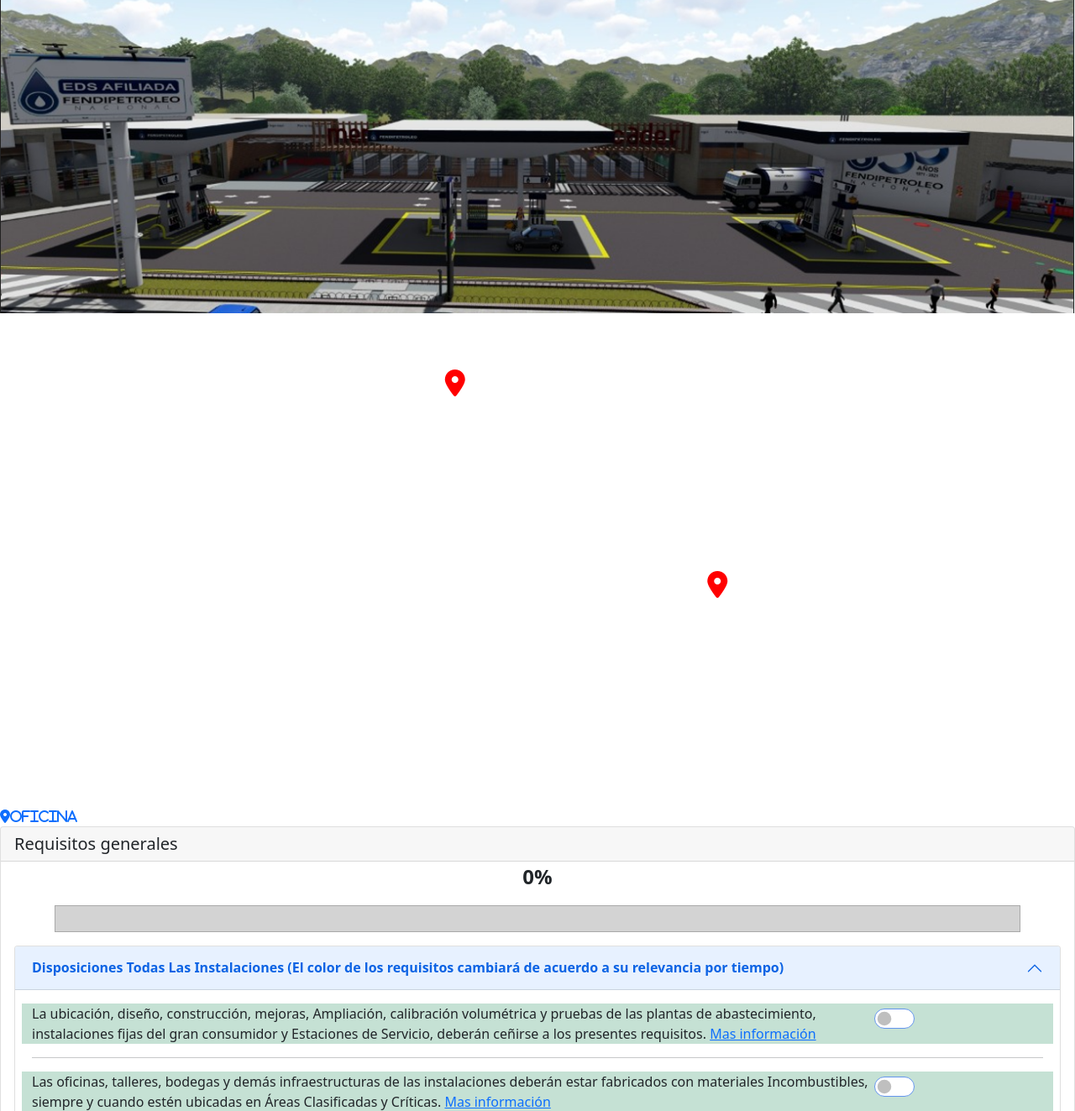
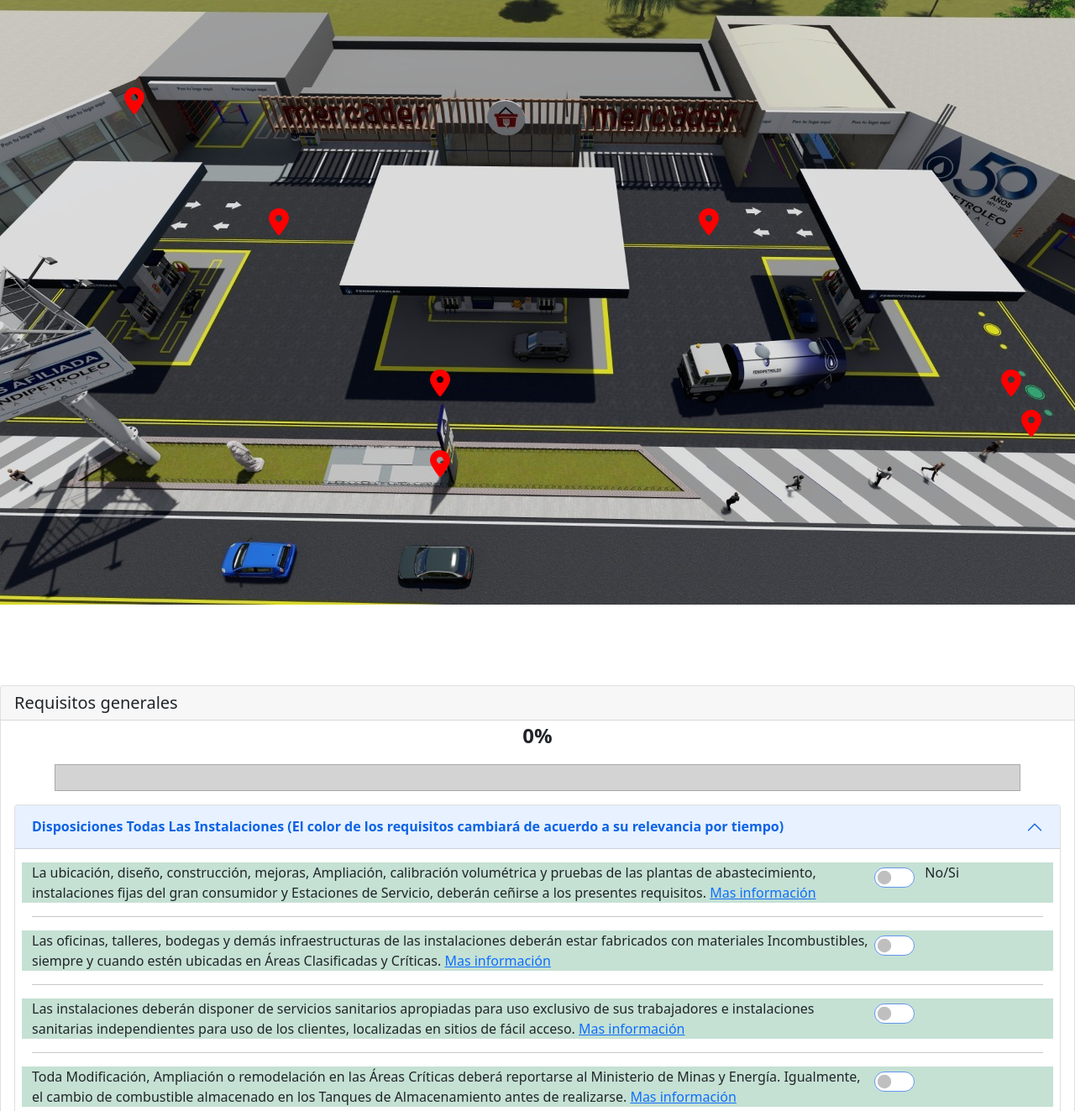
Before and after one commit to julian0986/reglamentoTecnico, a PHP site: page / in a window 1280 px wide; the page is wider, and only the part inside the window is pictured. Shown: the part 56-1379 px from the top of that part at 84% size. Run offline with PHP 8.4, Linux system fonts and the light colour scheme; some libraries are stand-ins or nearby versions.

Commit message:
Configuracion pines eds

```diff
--- a/index.html
+++ b/index.html
@@ -44,11 +44,21 @@
   <main>
     <!--Reemplazar por codigo de la imagen-->
     <div class="grilladeimagen">
-      <img src="./src/img/eds.png" class="img-fluid" alt="...">
-      <a href="#" class="point"><i class="fas fa-map-marker-alt"><span class="tooltiptext">Canopi</span></i>
-        <a href="#" class="point1"><i class="fas fa-map-marker-alt"><span class="tooltiptext1">Tanques</span></i>
-          <a href="#" class="point2"><i class="fas fa-map-marker-alt"><span class="tooltiptext2">Oficina</span></i>
-          </a>
+      <img src="./src/img/imgppal.jpeg" class="img-fluid" alt="...">
+      <a href="#" class="point"><i class="fas fa-map-marker-alt"><span class="tooltiptext">Area de
+            abastecimiento</span></i></a>
+      <a href="#" class="point1"><i class="fas fa-map-marker-alt"><span class="tooltiptext1">Tanques</span></i></a>
+      <a href="#" class="point2"><i class="fas fa-map-marker-alt"><span class="tooltiptext2">Almacenamiento y
+            Tuberias</span></i></a>
+      <a href="#" class="point3"><i class="fas fa-map-marker-alt"><span class="tooltiptext3">Disposiciónes Estación de
+            Servicios</span></i></a>
+      <a href="#" class="point4"><i class="fas fa-map-marker-alt"><span class="tooltiptext4">Disposiciónes Todas las
+            Instalaciones</span></i></a>
+      <a href="#" class="point5"><i class="fas fa-map-marker-alt"><span class="tooltiptext5">Disposiciónes Todas las
+            Instalaciones</span></i></a>
+      <a href="#" class="point6"><i class="fas fa-map-marker-alt"><span class="tooltiptext6">Instalaciones
+            Electricas</span></i></a>
+
     </div>
     <!---Tarjeta Madre que contiene los contenidos generales-->
     <div class="card generales" id="options">
@@ -86,8 +96,8 @@
                   </div>
                   <div class="col-2 bg-success bg-opacity-25">
                     <div class="form-check form-switch">
-                        <input class="form-check-input" type="checkbox" id="flexSwitchCheckDefault">
-                        <label class="form-check-label" for="flexSwitchCheckDefault"></label>
+                      <input class="form-check-input" type="checkbox" id="flexSwitchCheckDefault" value="chb1">
+                      <label class="form-check-label" for="flexSwitchCheckDefault">No/Si</label>
                     </div>
                   </div>
                 </div>
--- a/src/css/style.css
+++ b/src/css/style.css
@@ -1,17 +1,20 @@
 .grilladeimagen{
     display: grid;
+
     grid-template-columns: repeat(20,1fr);
-    grid-template-rows: repeat(20,1fr);
+    grid-template-rows: repeat(17,1fr);
 }
 .grilladeimagen :nth-child(1){
     grid-column: 1/21;
-    grid-row: 1/21;
+    grid-row: 1/18;
+    width: 100%;
 }
 .grilladeimagen .point{
     grid-column: 9/10;
     grid-row: 10/11;
     color: red;
     font-size: 2rem;
+
 }
 
 .point .tooltiptext{
@@ -30,10 +33,12 @@
 }
 
 .grilladeimagen .point1{
-    grid-column: 14/15;
-    grid-row: 15/16;
+    grid-column: 19/19;
+    grid-row: 10/11;
     color: red;
     font-size: 2rem;
+    justify-self: end;
+
 }
 
 .point1 .tooltiptext1{
@@ -45,9 +50,124 @@
     text-align: center;
     border-radius: 6px;
     position: absolute;
+    left: 78rem;
     background-size: 2rem;
 }
 
 .point1:hover .tooltiptext1{
     visibility: visible;
 }
+.grilladeimagen .point2{
+    grid-column: 20/20;
+    grid-row: 11/12;
+    color: red;
+    font-size: 2rem;
+}
+
+.point2 .tooltiptext2{
+    visibility: hidden;
+    width: 10%;
+    background-color: lightgray;
+    color:black ;
+    font-size: 15px;
+    text-align: center;
+    border-radius: 6px;
+    position: absolute;
+    left: 79.5rem;
+    background-size: 2rem;
+}
+
+.point2:hover .tooltiptext2{
+    visibility: visible;
+}
+
+.grilladeimagen .point3{
+    grid-column: 9/9;
+    grid-row: 12/13;
+    color: red;
+    font-size: 2rem;
+}
+
+.point3 .tooltiptext3{
+    visibility: hidden;
+    width: 10%;
+    background-color: lightgray;
+    color:black ;
+    font-size: 15px;
+    text-align: center;
+    border-radius: 6px;
+    position: absolute;
+    background-size: 2rem;
+}
+
+.point3:hover .tooltiptext3{
+    visibility: visible;
+}
+.grilladeimagen .point4{
+    grid-column: 6/6;
+    grid-row: 6/7;
+    color: red;
+    font-size: 2rem;
+}
+
+.point4 .tooltiptext4{
+    visibility: hidden;
+    width: 10%;
+    background-color: lightgray;
+    color:black ;
+    font-size: 15px;
+    text-align: center;
+    border-radius: 6px;
+    position: absolute;
+    background-size: 2rem;
+}
+
+.point4:hover .tooltiptext4{
+    visibility: visible;
+}
+
+.grilladeimagen .point5{
+    grid-column: 14/14;
+    grid-row: 6/7;
+    color: red;
+    font-size: 2rem;
+}
+
+.point5 .tooltiptext5{
+    visibility: hidden;
+    width: 10%;
+    background-color: lightgray;
+    color:black ;
+    font-size: 15px;
+    text-align: center;
+    border-radius: 6px;
+    position: absolute;
+    background-size: 2rem;
+}
+
+.point5:hover .tooltiptext5{
+    visibility: visible;
+}
+.grilladeimagen .point6{
+    grid-column: 3/3;
+    grid-row: 3/4;
+    color: red;
+    font-size: 2rem;
+    justify-self: center;
+}
+
+.point6 .tooltiptext6{
+    visibility: hidden;
+    width: 10%;
+    background-color: lightgray;
+    color:black ;
+    font-size: 15px;
+    text-align: center;
+    border-radius: 6px;
+    position: absolute;
+    background-size: 2rem;
+}
+
+.point6:hover .tooltiptext6{
+    visibility: visible;
+}
```
Also changed, not shown: src/img/imgppal.jpeg (added). Lines whose indentation alone changed are shown as unchanged.
